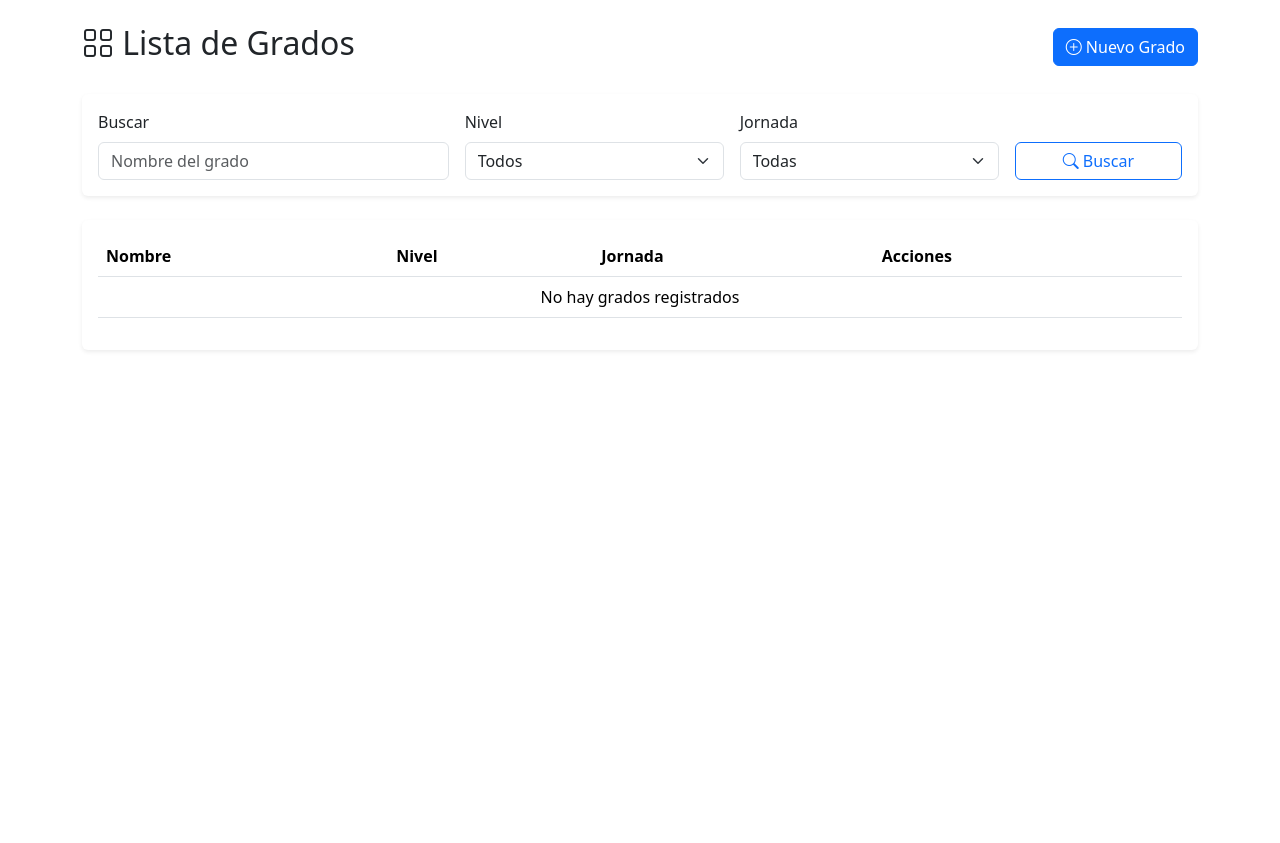
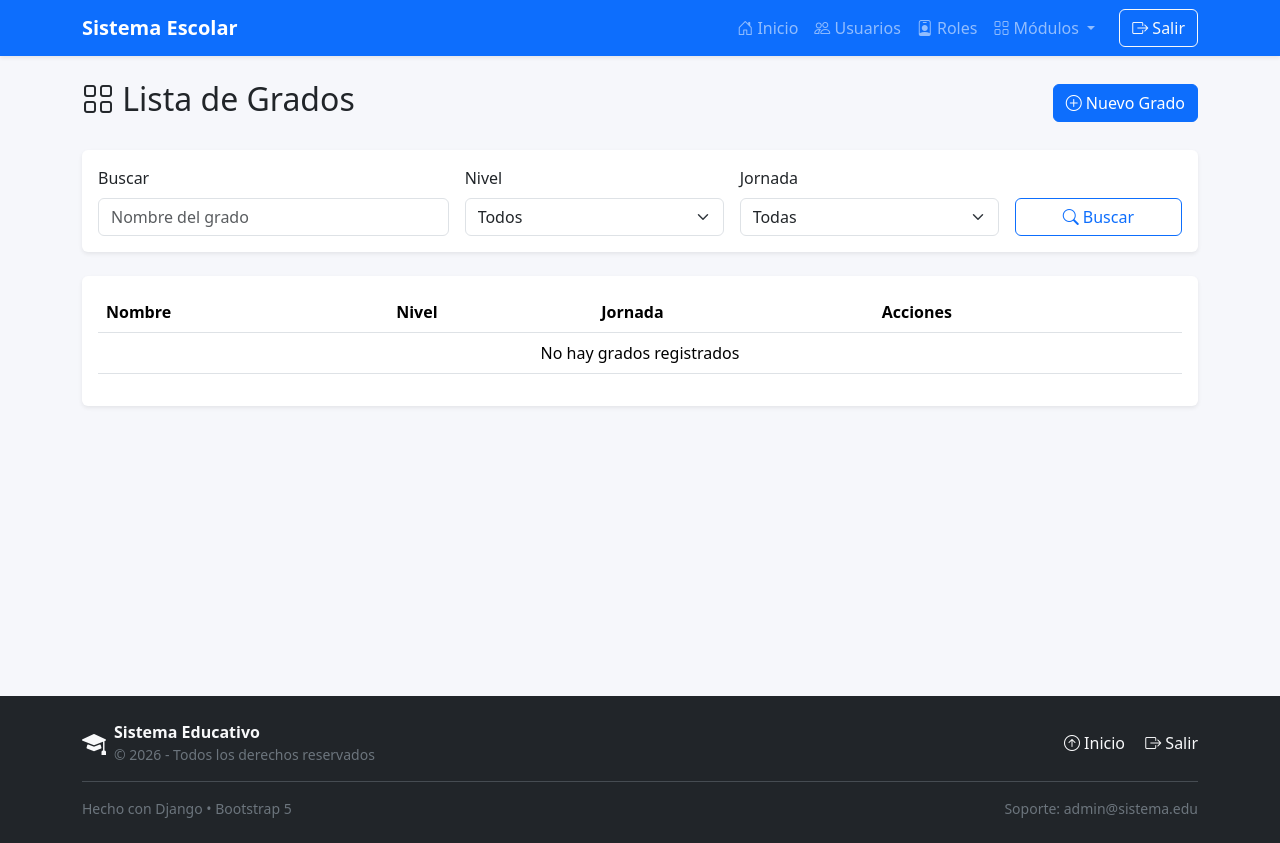
Before and after one commit to edwin-dot54/SistemaEducativo, a Django app: page /grado/ in a window 1280 px wide. Before the commit the page ends 351 px from the top, so only its background shows below. Run offline with Django 5.2, Linux system fonts and the light colour scheme; the visitor is signed in with stand-in values (Sample User, id 1); data that the repository does not hold is empty; some libraries are stand-ins or nearby versions.

Commit message:
guardo diseño dashboard.html

```diff
--- a/template/base.html
+++ b/template/base.html
@@ -1,22 +1,26 @@
 <!DOCTYPE html>
 <html lang="es">
 <head>
-    <meta charset="UTF-8">
-    <meta name="viewport" content="width=device-width, initial-scale=1.0">
-    <meta http-equiv="X-UA-Compatible" content="ie=edge">
+  <meta charset="UTF-8" />
+  <meta name="viewport" content="width=device-width, initial-scale=1.0" />
+  <meta http-equiv="X-UA-Compatible" content="ie=edge" />
+
   <title>{% block title %}Sistema Educativo{% endblock %}</title>
 
   <!-- Bootstrap 5 CSS -->
-    <link href="https://cdn.jsdelivr.net/npm/bootstrap@5.3.2/dist/css/bootstrap.min.css" rel="stylesheet">
+  <link href="https://cdn.jsdelivr.net/npm/bootstrap@5.3.2/dist/css/bootstrap.min.css" rel="stylesheet" />
   <!-- Bootstrap Icons -->
-    <link rel="stylesheet" href="https://cdn.jsdelivr.net/npm/bootstrap-icons@1.11.1/font/bootstrap-icons.css">
+  <link rel="stylesheet" href="https://cdn.jsdelivr.net/npm/bootstrap-icons@1.11.1/font/bootstrap-icons.css" />
+
+  <style>
+    body { background: #f6f7fb; }
+    .main-content { min-height: calc(100vh - 160px); }
+  </style>
 
   {% load static %}
-    <link rel="stylesheet" href="{% static 'css/styles.css' %}">
-
   {% block extra_css %}{% endblock %}
 </head>
-<body>
+<body class="d-flex flex-column min-vh-100">
   {% if user.is_authenticated %}
     {% include 'partials/navbar.html' %}
   {% endif %}
--- /dev/null
+++ b/template/partials/footer.html
@@ -0,0 +1,27 @@
+<footer class="bg-dark text-light mt-auto">
+  <div class="container py-4">
+    <div class="row align-items-center">
+      <div class="col-12 col-md-6 mb-3 mb-md-0">
+        <div class="d-flex align-items-center gap-2">
+          <i class="bi bi-mortarboard-fill fs-4"></i>
+          <div>
+            <div class="fw-bold">Sistema Educativo</div>
+            <div class="text-secondary small">© {% now "Y" %} - Todos los derechos reservados</div>
+          </div>
+        </div>
+      </div>
+
+      <div class="col-12 col-md-6 text-md-end">
+        <a class="text-light text-decoration-none me-3" href="{% url 'dashboard' %}"><i class="bi bi-arrow-up-circle"></i> Inicio</a>
+        <a class="text-light text-decoration-none" href="{% url 'logout' %}"><i class="bi bi-box-arrow-right"></i> Salir</a>
+      </div>
+    </div>
+
+    <hr class="border-secondary opacity-50" />
+
+    <div class="d-flex flex-column flex-md-row justify-content-between align-items-start align-items-md-center gap-2">
+      <div class="text-secondary small">Hecho con Django • Bootstrap 5</div>
+      <div class="text-secondary small">Soporte: admin@sistema.edu</div>
+    </div>
+  </div>
+</footer>
--- /dev/null
+++ b/template/partials/navbar.html
@@ -0,0 +1,49 @@
+{% load static %}
+<nav class="navbar navbar-expand-lg navbar-dark bg-primary shadow-sm sticky-top">
+  <div class="container">
+    <a class="navbar-brand d-flex align-items-center gap-2" href="{% url 'dashboard' %}">
+      <span class="fw-bold">Sistema Escolar</span>
+    </a>
+
+    <button class="navbar-toggler" type="button" data-bs-toggle="collapse" data-bs-target="#navbarNav" aria-controls="navbarNav" aria-expanded="false" aria-label="Toggle navigation">
+      <span class="navbar-toggler-icon"></span>
+    </button>
+
+    <div class="collapse navbar-collapse" id="navbarNav">
+      <ul class="navbar-nav ms-auto align-items-lg-center">
+        <li class="nav-item">
+          <a class="nav-link" href="{% url 'dashboard' %}"><i class="bi bi-house-door"></i> Inicio</a>
+        </li>
+
+        <li class="nav-item">
+          <a class="nav-link" href="{% url 'usuario_list' %}"><i class="bi bi-people"></i> Usuarios</a>
+        </li>
+
+        <li class="nav-item">
+          <a class="nav-link" href="{% url 'rol_list' %}"><i class="bi bi-person-badge"></i> Roles</a>
+        </li>
+
+        <li class="nav-item dropdown">
+          <a class="nav-link dropdown-toggle" href="#" id="appsDropdown" role="button" data-bs-toggle="dropdown" aria-expanded="false">
+            <i class="bi bi-grid"></i> Módulos
+          </a>
+          <ul class="dropdown-menu dropdown-menu-end" aria-labelledby="appsDropdown">
+            <li><a class="dropdown-item" href="{% url 'estudiante_list' %}">Personas</a></li>
+            <li><a class="dropdown-item" href="{% url 'grado_list' %}">Académico</a></li>
+            <li><a class="dropdown-item" href="{% url 'horario_list' %}">Horario</a></li>
+            <li><a class="dropdown-item" href="{% url 'asistencia_list' %}">Asistencia</a></li>
+            <li><a class="dropdown-item" href="{% url 'nota_list' %}">Calificaciones</a></li>
+            <li><a class="dropdown-item" href="{% url 'tarea_list' %}">Asignaciones</a></li>
+            <li><a class="dropdown-item" href="{% url 'pago_list' %}">Pagos</a></li>
+          </ul>
+        </li>
+
+        <li class="nav-item">
+          <a class="btn btn-outline-light ms-lg-3" href="{% url 'logout' %}">
+            <i class="bi bi-box-arrow-right"></i> Salir
+          </a>
+        </li>
+      </ul>
+    </div>
+  </div>
+</nav>
```
Also changed, not shown: apps/accounts/templates/accounts/dashboard.html (+84 -18 lines). Lines whose indentation alone changed are shown as unchanged.
